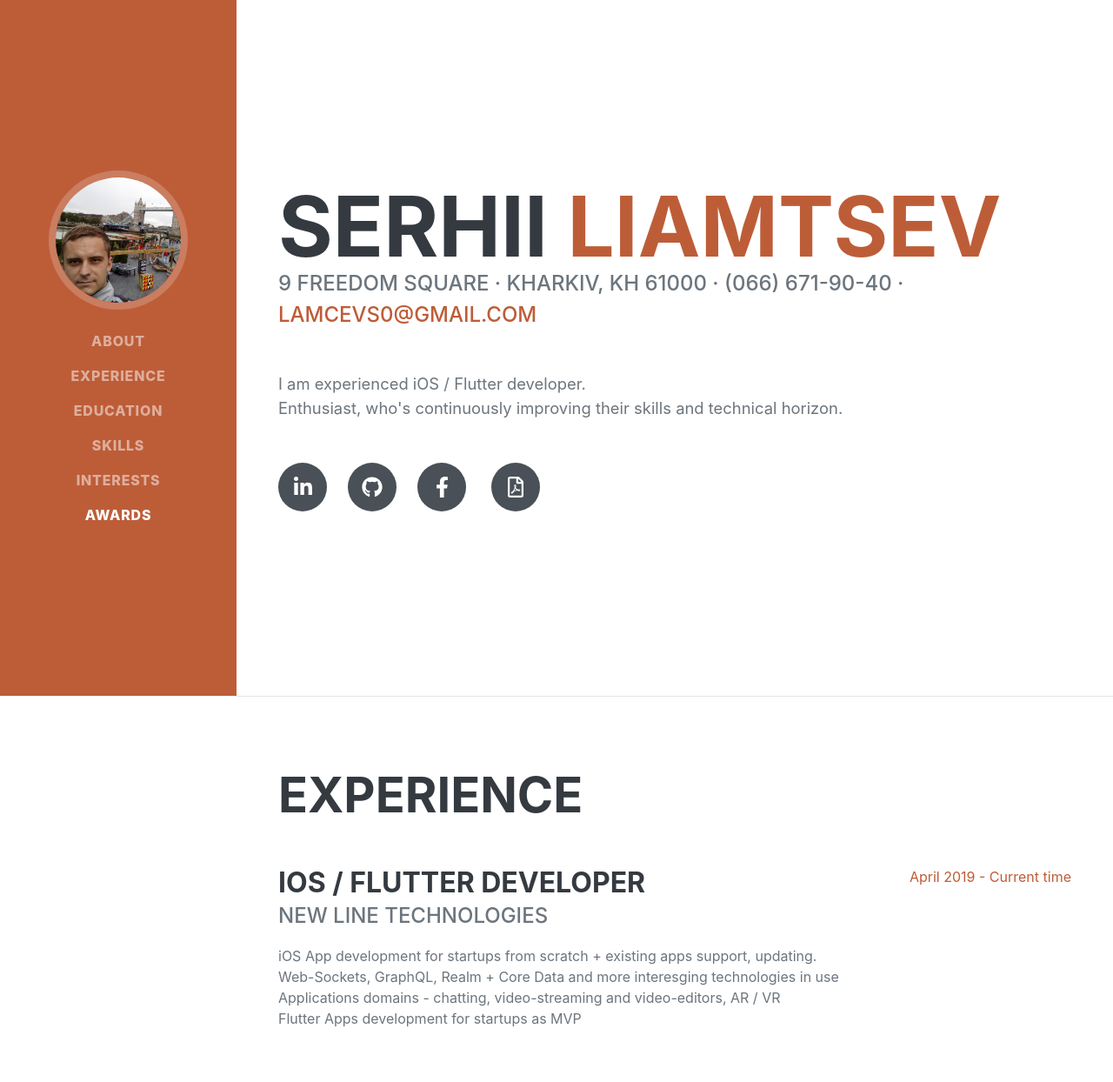
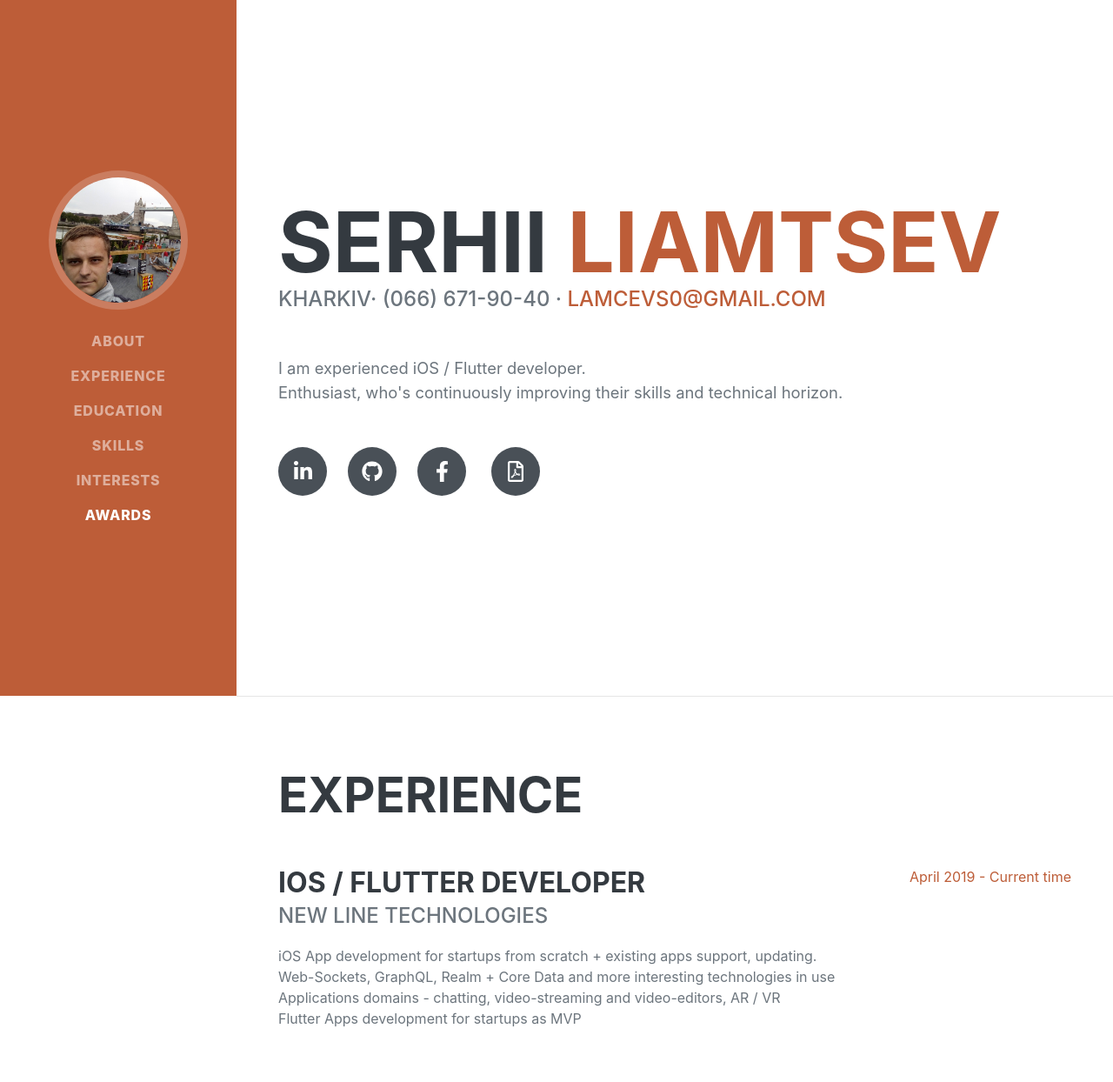
Before and after one commit to SergLam/serglam.github.io, a website: page index.html in a window 1280 px wide. Shown: the top 1244 px of the page at 87% size. Drawn offline with nearby package versions, Linux system fonts and the light colour scheme; a web font is replaced by a local one.

Commit message:
Typo fix

```diff
--- a/index.html
+++ b/index.html
@@ -46,7 +46,7 @@
             <section class="resume-section" id="about">
                 <div class="resume-section-content">
                     <h1 class="mb-0">Serhii <span class="text-primary">Liamtsev</span></h1>
-                    <div class="subheading mb-5">9 Freedom Square · Kharkiv, KH 61000 · (066) 671-90-40 · <a href="mailto:lamcevs0@gmail.com">lamcevs0@gmail.com</a></div>
+                    <div class="subheading mb-5">Kharkiv· (066) 671-90-40 · <a href="mailto:lamcevs0@gmail.com">lamcevs0@gmail.com</a></div>
                     <p class="lead mb-5">I am experienced iOS / Flutter developer.<br>Enthusiast, who's continuously improving their skills and technical horizon.</p>
                     <div class="social-icons">
                         <a class="social-icon" href="https://www.linkedin.com/in/serg-lam/"><i class="fab fa-linkedin-in"></i></a><a class="social-icon" href="https://github.com/SergLam"><i class="fab fa-github"></i></a><a class="social-icon" href="https://www.facebook.com/serglam2"><i class="fab fa-facebook-f"></i></a>
@@ -68,7 +68,7 @@
                         <div class="flex-grow-1">
                             <h3 class="mb-0">iOS / Flutter Developer</h3>
                             <div class="subheading mb-3">New Line Technologies</div>
-                            <p>iOS App development for startups from scratch + existing apps support, updating.<br>Web-Sockets, GraphQL, Realm + Core Data and more interesging technologies in use<br>Applications domains - chatting, video-streaming and video-editors, AR / VR<br>Flutter Apps development for startups as MVP</p>
+                            <p>iOS App development for startups from scratch + existing apps support, updating.<br>Web-Sockets, GraphQL, Realm + Core Data and more interesting technologies in use<br>Applications domains - chatting, video-streaming and video-editors, AR / VR<br>Flutter Apps development for startups as MVP</p>
                         </div>
                         <div class="flex-shrink-0"><span class="text-primary">April 2019 - Current time</span></div>
                     </div>
```
